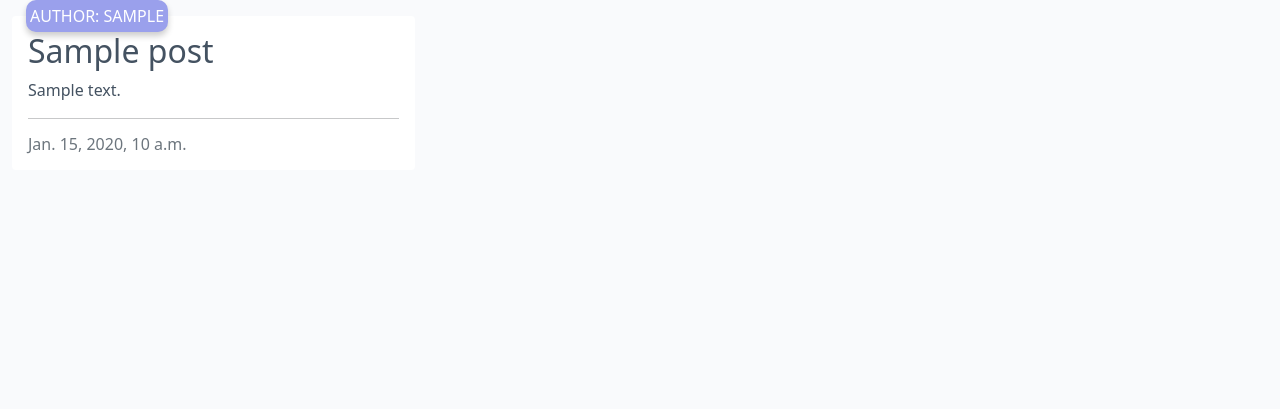
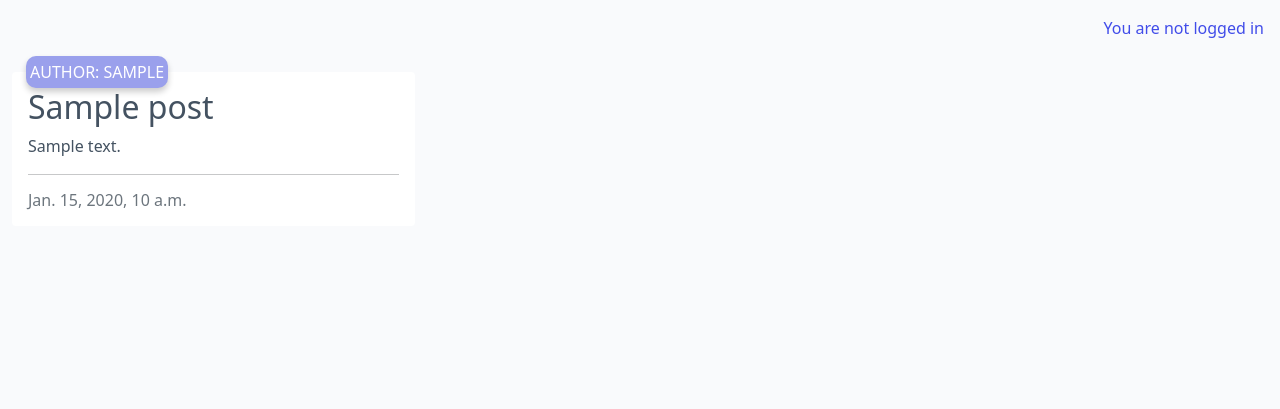
Before and after one commit to BristolGeza/Art-Criticism, a Django app: page / in a window 1280 px wide. Shown: the part 60-469 px from the top of the page. Run offline with Django 4.2, Linux system fonts and the light colour scheme; tables that the repository leaves empty hold one stand-in row (values such as "Sample post").

Commit message:
write user out

```diff
--- a/templates/base.html
+++ b/templates/base.html
@@ -72,6 +72,11 @@
     </nav>
 
     <main class="flex-shrink-0 main-bg">
+        {% if user.is_authenticated %}
+        <p class="text-end m-3"><span class="red-o">You are logged in as {{ user }}</span></p>
+        {% else %}
+        <p class="text-end m-3" ><span class="red-o">You are not logged in</span></p>
+        {% endif %}
 
         {% block content %}
 
```
